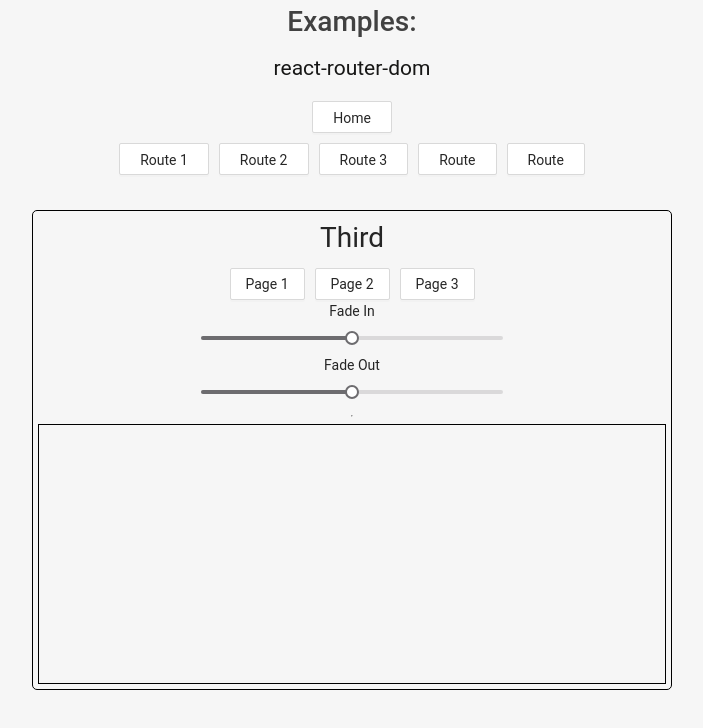
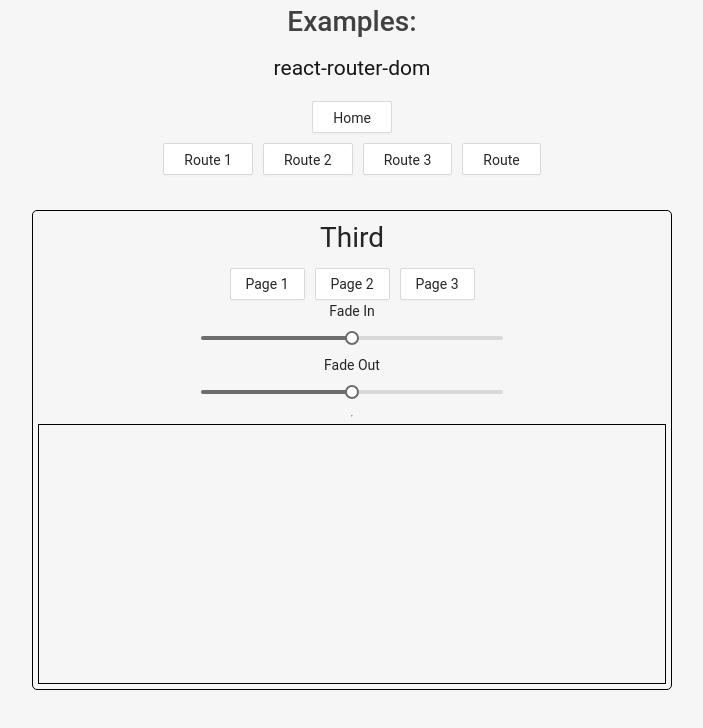
Before and after one commit to otavioadcp/react-router-examples, a React (Create React App) app: page /thirdExample in a window 1280 px wide. Shown: the top 728 px of the page, without its empty margins (288-991 px from the left). Built offline with nearby package versions, Linux system fonts and the light colour scheme.

Commit message:
remove button

```diff
--- a/src/components/RoutesPage.js
+++ b/src/components/RoutesPage.js
@@ -48,7 +48,6 @@
       >
         Route
       </Button>
-      <Button className="route-button ">Route</Button>
 
       <div className="routesPage">
         <Switch>
```
